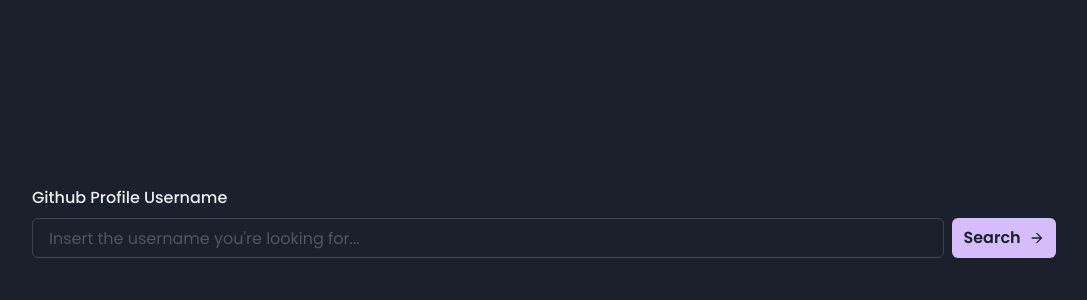
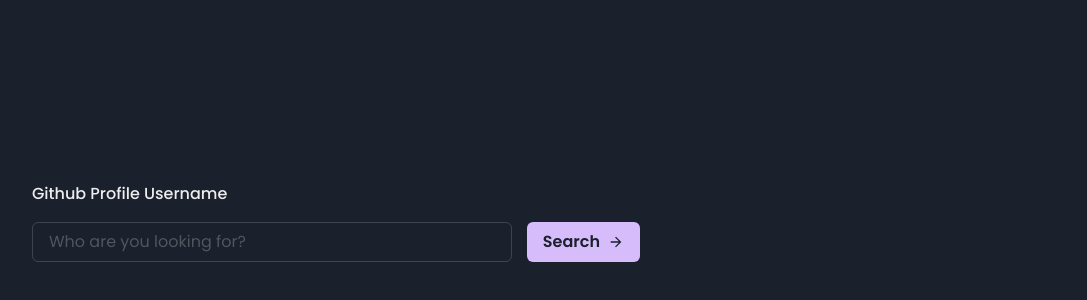
Before and after one commit to rafascm/github-profiles, a Next.js app: page /search in a window 1280 px wide. Shown: the part 178-478 px from the top of the page, without its empty margins (96-1183 px from the left). Built offline with nearby package versions, Linux system fonts and the light colour scheme.

Commit message:
styling profile card

```diff
--- /dev/null
+++ b/src/components/ProfileCard.tsx
@@ -0,0 +1,51 @@
+import { Flex, Box, Image, Text } from '@chakra-ui/react'
+
+// eslint-disable-next-line @typescript-eslint/ban-types
+// eslint-disable-next-line camelcase
+type Props = { user: { login: string; avatar_url: string; name: string } }
+
+const ProfileCard: React.FC<Props> = ({ user }) => {
+  console.log(user)
+  return (
+    <Flex flexWrap="wrap" mt="10">
+      <Flex
+        minW="16.9rem"
+        bgColor="white"
+        borderLeftRadius="md"
+        minH="30rem"
+        alignItems="center"
+        justifyContent="center"
+        flexDirection="column"
+        color="gray"
+        flexGrow={1}
+      >
+        <Image
+          borderRadius="full"
+          src={user.avatar_url}
+          boxSize="12rem"
+          mb="1.2rem"
+        />
+        <Text fontSize="md" color="gray.500">
+          {user.name}
+        </Text>
+        <Text fontSize="2xl" color="gray.800" mb="1rem" fontWeight="bold">
+          {user.login}
+        </Text>
+        <Flex>
+          <Box></Box>
+          <Box></Box>
+        </Flex>
+      </Flex>
+      <Box
+        minW="20rem"
+        bgColor="purple.400"
+        borderRightRadius="md"
+        flexGrow={3}
+      >
+        glugli
+      </Box>
+    </Flex>
+  )
+}
+
+export default ProfileCard
--- a/src/pages/index.tsx
+++ b/src/pages/index.tsx
@@ -8,8 +8,8 @@
     <Grid
       as="main"
       height="100vh"
-      templateColumns="1fr 64rem 1fr"
-      templateRows="1fr 30rem 1fr"
+      templateColumns="minmax(2rem, 1fr) minmax(auto, 64rem) 1fr"
+      templateRows="repeat(3, 1fr)"
       templateAreas="'. . .''. logo .' '. . .'"
       justifyContent="center"
       alignItems="center"
--- a/src/pages/search.tsx
+++ b/src/pages/search.tsx
@@ -4,26 +4,38 @@
   Button,
   Input,
   FormControl,
-  FormLabel
+  FormLabel,
+  useDisclosure,
+  Fade
 } from '@chakra-ui/react'
 import { ArrowForwardIcon } from '@chakra-ui/icons'
 import { useState } from 'react'
+import ProfileCard from '../components/ProfileCard'
 
 const Search: React.FC = () => {
   const [inputValue, setInputValue] = useState('')
+  const { isOpen, onOpen } = useDisclosure()
+  const [user, setUser] = useState(null)
 
   const submitClickHandler = e => {
     e.preventDefault()
     if (inputValue.length < 3) return
+    fetchUser()
     setInputValue('')
+    onOpen()
   }
 
+  const fetchUser = async () => {
+    const response = await fetch(`https://api.github.com/users/${inputValue}`)
+    const data = await response.json()
+    setUser(data)
+  }
   return (
     <Grid
       as="main"
       height="100vh"
-      templateColumns="1fr 64rem 1fr"
-      templateRows="1fr 30rem 1fr"
+      templateColumns="minmax(1rem, 1fr) minmax(auto, 64rem) minmax(1rem, 1fr)"
+      templateRows="1fr 1fr 1fr"
       templateAreas="'. . .''. content .' '. . .'"
       justifyContent="center"
       alignItems="center"
@@ -31,18 +43,27 @@
       <Flex gridArea="content" flexDir="column" justifyContent="center">
         <form onSubmit={e => submitClickHandler(e)}>
           <FormControl id="search">
-            <FormLabel>Github Profile Username</FormLabel>
-            <Flex>
+            <FormLabel mb="0">Github Profile Username</FormLabel>
+            <Flex
+              justifyContent="space-between"
+              alignItems="center"
+              flexWrap="wrap"
+              spacing=".5rem"
+              maxW="38rem"
+            >
               <Input
+                mt="1rem"
                 colorScheme="purple"
-                placeholder="Insert the username you're looking for..."
+                placeholder="Who are you looking for?"
                 color="gray.200"
                 focusBorderColor="purple.400"
                 value={inputValue}
                 onChange={e => setInputValue(e.target.value)}
+                maxW="30rem"
               />
+
               <Button
-                ml="2"
+                mt="1rem"
                 colorScheme="purple"
                 focusBorderColor="purple.400"
                 rightIcon={<ArrowForwardIcon />}
@@ -53,6 +74,11 @@
             </Flex>
           </FormControl>
         </form>
+        {user && (
+          <Fade in={isOpen}>
+            <ProfileCard user={user} />
+          </Fade>
+        )}
       </Flex>
     </Grid>
   )
```
Also changed, not shown: 1 other file (tests, documents, lock files or other folders).
